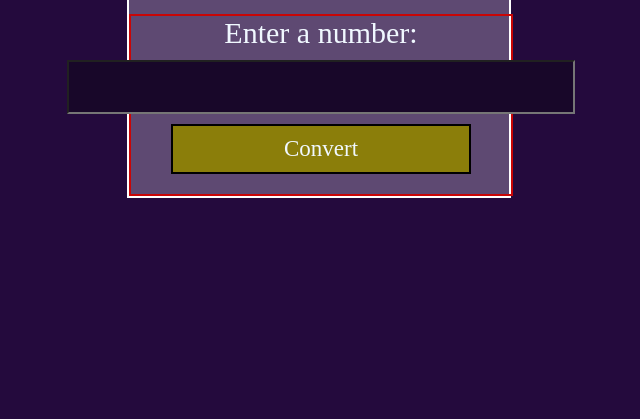
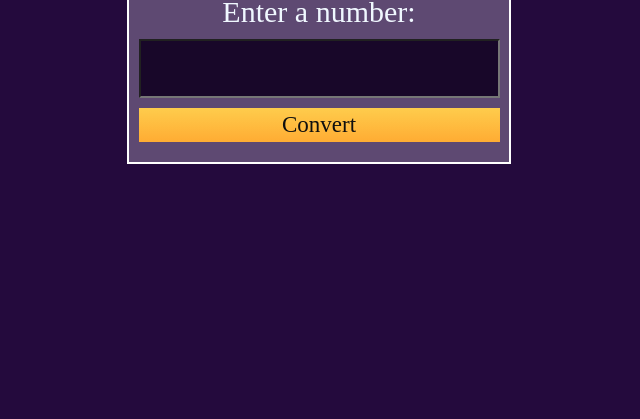
Before and after one commit to RavenOfNorth/JS, a plain HTML site: page roman_numeral_converter/index.html in a window 1280 px wide. Shown: the part 381-800 px from the top of the page, without its empty margins (321-961 px from the left). Drawn offline with Linux system fonts and the light colour scheme.

Commit message:
Decimal to Roman Numerals
complete

```diff
--- a/roman_numeral_converter/css/styles.css
+++ b/roman_numeral_converter/css/styles.css
@@ -1,3 +1,17 @@
+*,
+*::before,
+*::after {
+  box-sizing: border-box;
+  margin: 0;
+  padding: 0;
+}
+
+:root {
+  --light-grey: #f5f6f7;
+  --dark-blue: #1b1b32;
+  --orange: #f1be32;
+}
+
 body {
     background-color: rgb(36, 10, 61);
 }
@@ -15,11 +29,14 @@ body {
 }
 
 .container {
+    border: 2px solid white; /* TODO: delete it in the end */
+}
+
+.container, #output {
     width: 30%;
     height: 30%;
-    margin: auto;
+    margin: 2em auto;
     background-color: rgb(94, 73, 114);
-    border: 2px solid white; /* TODO: delete it in the end */
 }
 
 .converter-container {
@@ -29,7 +46,6 @@ body {
     width: 100%;
     height: 100%;
     text-align: center;
-    border: 2px solid rgb(201, 6, 6);   /* TODO: delete it in the end */
 }
 
 .container>h1 {
@@ -52,20 +68,35 @@ body {
     margin-top: 10px;
     margin-bottom: 10px;
     max-width: 600px;
-    width: 500px;
-    height: 48px;
+    height: 20%;
+    width: 95%;
     background-color: rgb(24, 7, 41);
     color: aliceblue;
     font-size: 48px;
 }
 
 .convert-btn {
-    height: 50px;
-    width: 300px;
-    background-color: rgb(139, 126, 10);
+    height: 20%;
+    width: 95%;
+    background-image: linear-gradient(#fecc4c, #ffac33);
+    font-family: 'Times New Roman', Times, serif;
+    color: rgb(15, 15, 15);
+    margin-bottom: 20px;
+    border: 3px solid #feac32;
     font-size: 23px;
-    font-family: 'Times New Roman', Times, serif;
+    cursor: pointer;
+    border: none;
+    padding: 4px;
+}
+
+#output {
+    font: 2.5em sans-serif;
     color: aliceblue;
-    margin-bottom: 20px;
-    border: 2px solid black;
+    text-align: center;
 }
+
+@media screen and (min-width: 500px) {
+    .input-container {
+    flex-direction: row;
+    }
+}
--- a/roman_numeral_converter/index.html
+++ b/roman_numeral_converter/index.html
@@ -18,12 +18,16 @@
                 value=""
                 type="number"
                 name="decimal number input"
-                id="number-input"
+                id="number"
                 class="number-input"
+                required
                 />
             <button class="convert-btn" id="convert-btn">Convert</button>
         </div>
-        <output id="result" for="number-input"></output>
     </div>
+    <div id="output" class="result">
+
+    </div>
+    <script src="js/script.js"></script>
 </body>
 </html>
--- a/roman_numeral_converter/js/script.js
+++ b/roman_numeral_converter/js/script.js
@@ -4,7 +4,8 @@ const converterBtn = document.getElementById("convert-btn");
 const result = document.getElementById("output");
 
 function isValidInput() {
-    const inputNumber = document.getElementById("number-input").value;
+    result.style.border = "2px solid white"; /* TODO: delete it in the end */
+    const inputNumber = document.getElementById("number").value;
 
     if (inputNumber === '') {
         result.textContent = 'Please enter a valid number';
```
